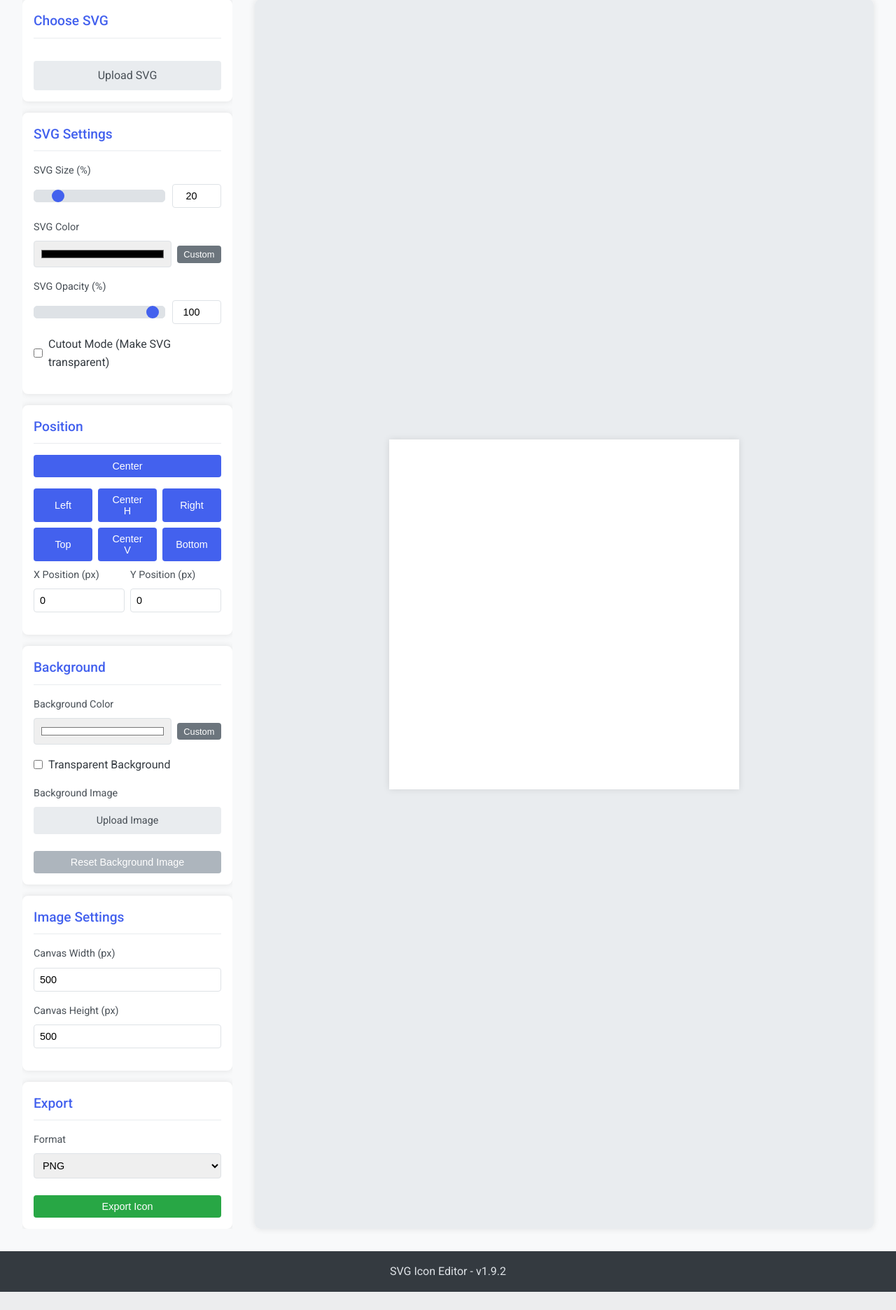
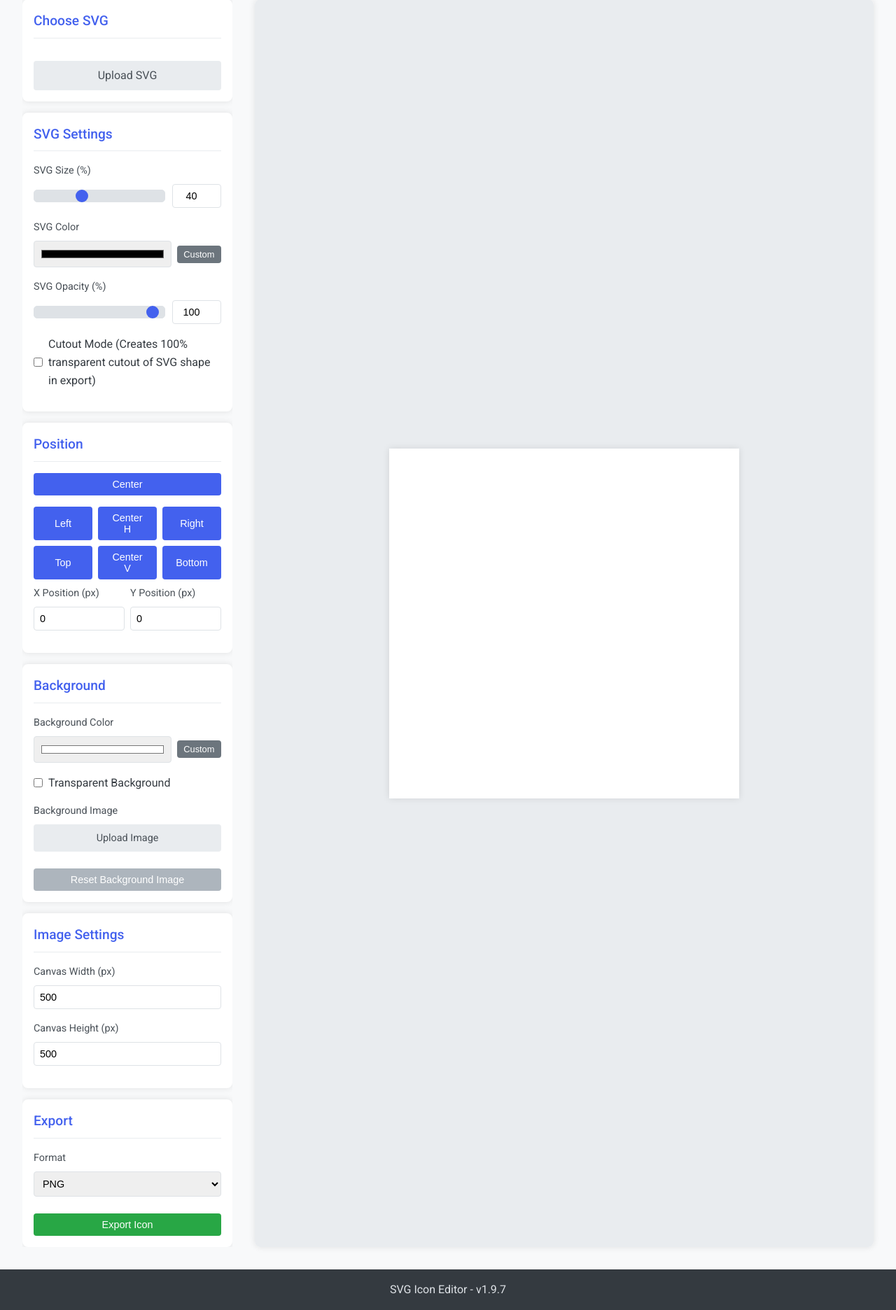
Before and after one commit to purr/icon-editor, a FastAPI app: page / in a window 1280 px wide. Shown: the part 116-1988 px from the top of the page at 70% size. Before the commit the page ends 1962 px from the top, so only its background shows below. Run offline with FastAPI, Linux system fonts and the light colour scheme.

Commit message:
Update README and app.js for Cutout Mode improvements; change default SVG size to 40% and enhance UI indicators. Update index.html to reflect new default values and clarify cutout mode functionality.

```diff
--- a/static/js/app.js
+++ b/static/js/app.js
@@ -45,7 +45,7 @@ document.addEventListener("DOMContentLoaded", () => {
   let currentState = {
     selectedSvg: null,
     svgElement: null,
-    svgSize: 20, // Hard-coded to 20% default size
+    svgSize: 40, // Changed from 20% to 40% default size
     originalSvgWidth: 100,
     originalSvgHeight: 100,
     svgWidth: 100,
@@ -67,8 +67,8 @@ document.addEventListener("DOMContentLoaded", () => {
   updateCanvasSize();
 
   // Ensure slider and input display the correct default value
-  svgSizeSlider.value = 20;
-  svgSizeInput.value = 20;
+  svgSizeSlider.value = 40;
+  svgSizeInput.value = 40;
 
   // Event listeners
   svgItems.forEach((item) => {
@@ -94,11 +94,42 @@ document.addEventListener("DOMContentLoaded", () => {
   });
 
   function updateSVGSize(sizePercent) {
+    if (!currentState.svgElement) return;
+
+    // Store the current dimensions and center point before resizing
+    const oldWidth = currentState.svgWidth;
+    const oldHeight = currentState.svgHeight;
+    const oldCenterX = currentState.position.x + oldWidth / 2;
+    const oldCenterY = currentState.position.y + oldHeight / 2;
+
+    // Update the size percentage
     currentState.svgSize = sizePercent;
-    // Calculate SVG dimensions based on canvas size (not original SVG size)
+
+    // Calculate new SVG dimensions based on canvas size
     currentState.svgWidth = (currentState.canvasWidth * sizePercent) / 100;
     currentState.svgHeight = (currentState.canvasHeight * sizePercent) / 100;
+
+    // Calculate new top-left position to maintain the center point
+    currentState.position.x = oldCenterX - currentState.svgWidth / 2;
+    currentState.position.y = oldCenterY - currentState.svgHeight / 2;
+
+    // Ensure the SVG stays within canvas bounds
+    const maxX = currentState.canvasWidth - currentState.svgWidth;
+    const maxY = currentState.canvasHeight - currentState.svgHeight;
+    currentState.position.x = Math.max(
+      0,
+      Math.min(currentState.position.x, maxX)
+    );
+    currentState.position.y = Math.max(
+      0,
+      Math.min(currentState.position.y, maxY)
+    );
+
+    // Update the SVG with new size and position
     updateSVG();
+    // Also update the position inputs
+    positionXInput.value = Math.round(currentState.position.x);
+    positionYInput.value = Math.round(currentState.position.y);
   }
 
   // Custom color picker toggle functionality
@@ -430,11 +461,10 @@ document.addEventListener("DOMContentLoaded", () => {
       selectedItem.classList.add("active");
     }
 
-    // Save current position before loading new SVG
+    // Save current position and size before loading new SVG
     const previousPosition = { ...currentState.position };
-
-    // ALWAYS treat as first SVG for sizing purposes to ensure 20% size is applied
-    const isFirstSvg = true;
+    const previousSize = currentState.svgSize;
+    const isFirstSvg = currentState.selectedSvg === null;
 
     // Update state
     currentState.selectedSvg = filename;
@@ -468,15 +498,24 @@ document.addEventListener("DOMContentLoaded", () => {
         currentState.originalSvgWidth = width;
         currentState.originalSvgHeight = height;
 
-        // ALWAYS FORCE 20% SIZE - NO CALCULATION
-        // Set a fixed 20% size for all SVGs
-        currentState.svgSize = 20;
-        svgSizeSlider.value = 20;
-        svgSizeInput.value = 20;
+        // Use the previous size if this isn't the first SVG, otherwise use default 40%
+        if (isFirstSvg) {
+          // First SVG - use the default 40% size
+          currentState.svgSize = 40;
+          svgSizeSlider.value = 40;
+          svgSizeInput.value = 40;
+        } else {
+          // Maintain the previous size for subsequent SVGs
+          currentState.svgSize = previousSize;
+          svgSizeSlider.value = previousSize;
+          svgSizeInput.value = previousSize;
+        }
 
-        // Calculate width and height based on fixed 20% of canvas
-        currentState.svgWidth = (currentState.canvasWidth * 20) / 100;
-        currentState.svgHeight = (currentState.canvasHeight * 20) / 100;
+        // Calculate width and height based on the current size
+        currentState.svgWidth =
+          (currentState.canvasWidth * currentState.svgSize) / 100;
+        currentState.svgHeight =
+          (currentState.canvasHeight * currentState.svgSize) / 100;
 
         // Remove any existing SVG viewBox/width/height attributes - we'll control these
         svgElement.removeAttribute("width");
@@ -484,8 +523,6 @@ document.addEventListener("DOMContentLoaded", () => {
         svgElement.style.width = `${currentState.svgWidth}px`;
         svgElement.style.height = `${currentState.svgHeight}px`;
         svgElement.style.position = "absolute";
-        // Don't hide the original SVG yet - updateSVG will handle displaying the proper element
-        // svgElement.style.display = "none";
 
         // Add to canvas
         canvas.appendChild(svgElement);
@@ -538,6 +575,15 @@ document.addEventListener("DOMContentLoaded", () => {
         if (data.error) {
           alert(data.error);
         } else {
+          // Get the current size and position before we clear the SVG element
+          const currentSize = currentState.svgElement
+            ? currentState.svgSize
+            : 40;
+          const currentPosition = { ...currentState.position };
+
+          // Remember if this is the first SVG
+          const isFirstSvg = currentState.selectedSvg === null;
+
           // Always reset the SVG element to force new size calculation
           if (currentState.svgElement) {
             if (currentState.svgElement.parentNode === canvas) {
@@ -552,13 +598,26 @@ document.addEventListener("DOMContentLoaded", () => {
             canvas.removeChild(existingSvgContainer);
           }
 
-          // Reset the size to 20% before selecting the new SVG
-          currentState.svgSize = 20;
-          svgSizeSlider.value = 20;
-          svgSizeInput.value = 20;
+          // Keep the current size or use default for new upload
+          currentState.svgSize = currentSize;
+          svgSizeSlider.value = currentSize;
+          svgSizeInput.value = currentSize;
 
-          // Select the newly uploaded SVG with 20% size
-          selectSVG(data.filename);
+          // Temporarily store the current position
+          if (!isFirstSvg) {
+            const tempPosition = { ...currentPosition };
+
+            // Select the newly uploaded SVG while maintaining size and position
+            selectSVG(data.filename);
+
+            // Restore the position after selecting the new SVG
+            // Only if we had a previous SVG (not first upload)
+            currentState.position = tempPosition;
+            updateSVGPosition();
+          } else {
+            // First SVG upload - use default centered position
+            selectSVG(data.filename);
+          }
         }
       })
       .catch((error) => {
@@ -588,7 +647,8 @@ document.addEventListener("DOMContentLoaded", () => {
 
     // Add a red dotted outline for cutout mode
     if (currentState.cutoutMode) {
-      svgContainer.style.border = "1px dotted #ff0000";
+      // Use a finer dotted border with smaller dots and higher frequency
+      svgContainer.style.border = "0.5px dotted #ff0000";
       svgContainer.style.boxSizing = "border-box";
       // Add a clear indicator that this is a cutout
       svgContainer.setAttribute("data-cutout", "true");
@@ -609,31 +669,82 @@ document.addEventListener("DOMContentLoaded", () => {
 
     // Apply SVG color and opacity if not in cutout mode
     if (!currentState.cutoutMode) {
-      // Find all shapes within the SVG and apply the color
-      const shapes = svgClone.querySelectorAll(
-        "path, rect, circle, ellipse, line, polyline, polygon"
+      // First, apply a CSS style to force color override at the SVG level
+      const styleElement = document.createElementNS(
+        "http://www.w3.org/2000/svg",
+        "style"
       );
-      shapes.forEach((shape) => {
-        // Support for both hex and rgba colors
-        shape.setAttribute("fill", currentState.svgColor);
-        shape.removeAttribute("stroke"); // Remove any existing stroke
+      styleElement.textContent = `
+        * {
+          fill: ${currentState.svgColor} !important;
+          stroke: none !important;
+          color: ${currentState.svgColor} !important;
+        }
+      `;
+      svgClone.insertBefore(styleElement, svgClone.firstChild);
+
+      // Find and modify all elements that could have color attributes
+      const allElements = svgClone.querySelectorAll("*");
+      allElements.forEach((element) => {
+        // Remove any inline styles that might override our color
+        if (element.hasAttribute("style")) {
+          const style = element.getAttribute("style");
+          const newStyle = style
+            .replace(/fill\s*:\s*[^;]+;?/gi, "")
+            .replace(/stroke\s*:\s*[^;]+;?/gi, "")
+            .replace(/color\s*:\s*[^;]+;?/gi, "");
+
+          if (newStyle.trim()) {
+            element.setAttribute("style", newStyle);
+          } else {
+            element.removeAttribute("style");
+          }
+        }
+
+        // Set the fill color explicitly on every element
+        element.setAttribute("fill", currentState.svgColor);
+
+        // Remove any stroke
+        element.removeAttribute("stroke");
+        element.removeAttribute("stroke-width");
+        element.removeAttribute("stroke-linecap");
+        element.removeAttribute("stroke-linejoin");
+        element.removeAttribute("stroke-dasharray");
+
+        // Remove potential color-related attributes
+        element.removeAttribute("fill-opacity");
+        element.removeAttribute("color");
       });
 
-      // Apply opacity to the entire SVG (this works for both hex and rgba)
+      // Apply opacity to the entire SVG
       svgClone.style.opacity = currentState.svgOpacity;
     } else {
-      // For cutout mode, we'll make the shapes invisible except for the outline
-      const shapes = svgClone.querySelectorAll(
-        "path, rect, circle, ellipse, line, polyline, polygon"
+      // For cutout mode, we'll make the shapes semi-transparent to visually indicate the cutout area
+      // but keep their shape intact since the entire SVG will be cut out (not just the red lines)
+      const styleElement = document.createElementNS(
+        "http://www.w3.org/2000/svg",
+        "style"
       );
-      shapes.forEach((shape) => {
-        // Make the fill completely transparent
-        shape.setAttribute("fill", "rgba(0, 0, 0, 0)");
+      styleElement.textContent = `
+        * {
+          fill: rgba(255, 0, 0, 0.2) !important;
+          stroke: #ff0000 !important;
+          stroke-width: 1 !important;
+          stroke-dasharray: 3,2 !important;
+        }
+      `;
+      svgClone.insertBefore(styleElement, svgClone.firstChild);
+
+      // Also set attributes on all elements to ensure compatibility
+      const allElements = svgClone.querySelectorAll("*");
+      allElements.forEach((element) => {
+        // Make the fill semi-transparent red to indicate cutout area
+        element.setAttribute("fill", "rgba(255, 0, 0, 0.2)");
 
         // Add a red stroke to show the cutout boundary
-        shape.setAttribute("stroke", "#ff0000");
-        shape.setAttribute("stroke-width", "1.75"); // Reduced from 3.5 to 1.75 (half as thick)
-        shape.setAttribute("stroke-dasharray", "8,3"); // Keeping the dash pattern the same
+        element.setAttribute("stroke", "#ff0000");
+        element.setAttribute("stroke-width", "1");
+        element.setAttribute("stroke-dasharray", "3,2");
       });
 
       // Keep the SVG fully visible
@@ -853,7 +964,7 @@ document.addEventListener("DOMContentLoaded", () => {
 
     // Fix the SVG width and height calculation
     const svgSizePercent = parseFloat(
-      document.getElementById("svg-size-input").value || 20
+      document.getElementById("svg-size-input").value || 40
     );
     const svgWidth = Math.round((width * svgSizePercent) / 100);
     const svgHeight = Math.round((height * svgSizePercent) / 100);
@@ -946,7 +1057,18 @@ document.addEventListener("DOMContentLoaded", () => {
           shapes.forEach((shape) => {
             shape.setAttribute("fill", "#000000"); // Solid black for the mask
             shape.setAttribute("stroke", "none"); // No stroke
+            // Remove any styling that might include strokes or red outlines
+            shape.removeAttribute("style");
+            // Remove any stroke-related attributes
+            shape.removeAttribute("stroke-width");
+            shape.removeAttribute("stroke-dasharray");
+            shape.removeAttribute("stroke-linecap");
+            shape.removeAttribute("stroke-linejoin");
           });
+
+          // Also remove any style elements to prevent CSS interfering with mask
+          const styleElements = exportSvg.querySelectorAll("style");
+          styleElements.forEach((el) => el.parentNode.removeChild(el));
 
           // Create a new SVG blob for the mask
           const maskSvgString = new XMLSerializer().serializeToString(
--- a/templates/index.html
+++ b/templates/index.html
@@ -39,8 +39,8 @@
                         <div class="form-group">
                             <label for="svg-size">SVG Size (%)</label>
                             <div class="slider-with-input">
-                                <input type="range" id="svg-size" min="10" max="100" value="20" step="0.1" class="slider">
-                                <input type="number" id="svg-size-input" min="10" max="100" value="20" step="0.1" class="number-input">
+                                <input type="range" id="svg-size" min="10" max="100" value="40" step="0.1" class="slider">
+                                <input type="number" id="svg-size-input" min="10" max="100" value="40" step="0.1" class="number-input">
                             </div>
                         </div>
                         <div class="form-group">
@@ -65,7 +65,7 @@
                         </div>
                         <div class="form-check">
                             <input type="checkbox" id="cutout-mode">
-                            <label for="cutout-mode">Cutout Mode (Make SVG transparent)</label>
+                            <label for="cutout-mode">Cutout Mode (Creates 100% transparent cutout of SVG shape in export)</label>
                         </div>
                     </div>
 
@@ -160,7 +160,7 @@
         </main>
 
         <footer>
-            <p>SVG Icon Editor - v1.9.2</p>
+            <p>SVG Icon Editor - v1.9.7</p>
         </footer>
     </div>
 
```
Also changed, not shown: README.md.
